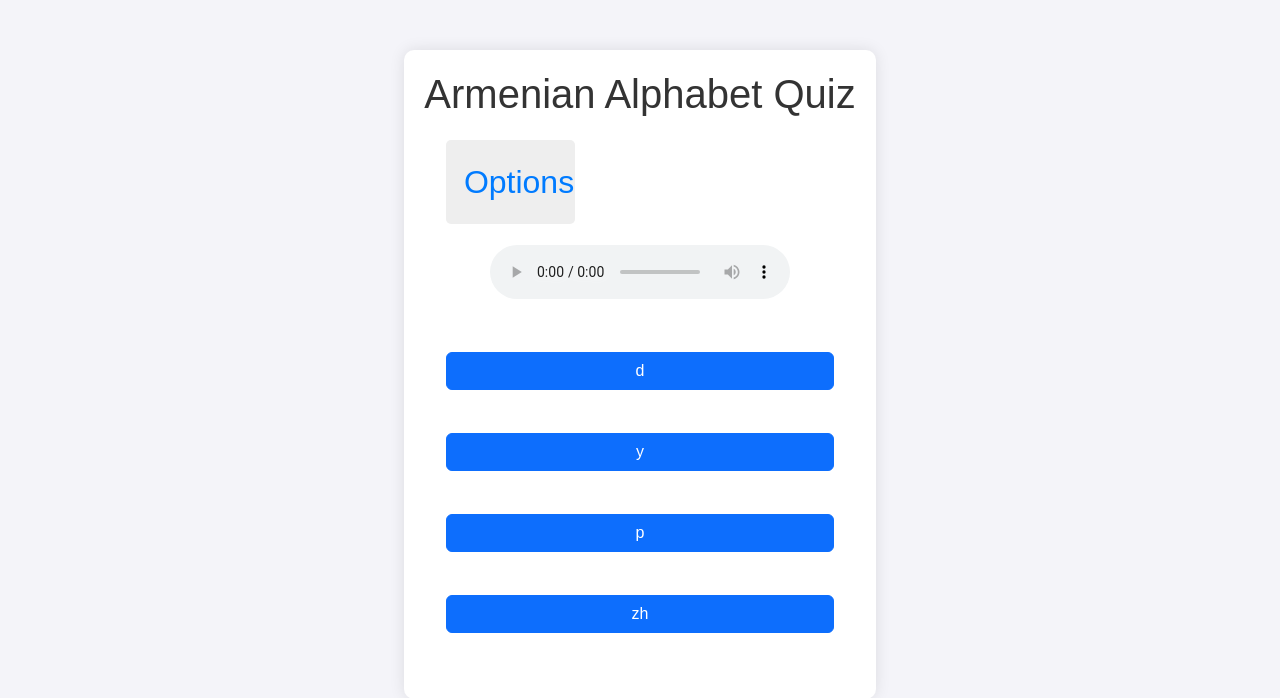
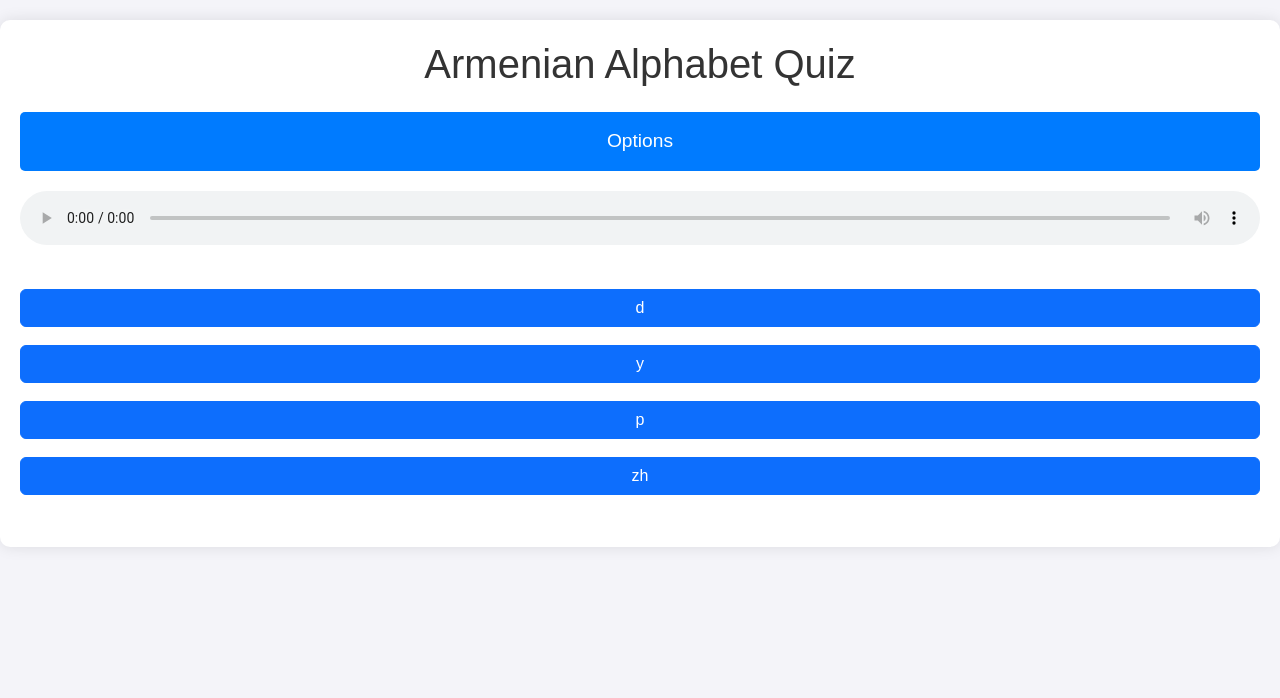
Before and after one commit to Reathe/armenian-quizz, a Flask app: page / in a window 1280 px wide. Shown: the top 698 px of the page. Run offline with Flask 3, Linux system fonts and the light colour scheme; some libraries are stand-ins or nearby versions.

Commit message:
better css

```diff
--- a/src/static/css/styles.css
+++ b/src/static/css/styles.css
@@ -4,8 +4,8 @@ body {
 }
 
 .container {
-    max-width: fit-content;
-    margin: 50px auto;
+    max-width: 100%;
+    margin: 20px auto;
     background: #ffffff;
     padding: 20px;
     box-shadow: 0px 0px 15px rgba(0, 0, 0, 0.1);
@@ -15,37 +15,43 @@ body {
 h1 {
     text-align: center;
     color: #333;
-    margin-bottom: auto;
+    margin-bottom: 20px;
 }
 
-label {
+.collapsible {
+    background-color: #007bff;
+    color: #ffffff;
+    cursor: pointer;
+    padding: 15px;
+    width: 100%;
+    border: none;
+    text-align: center;
     font-size: 1.2rem;
-    color: #666;
-    margin-right: auto;
+    border-radius: 5px;
+    margin-bottom: 20px;
+}
+
+.options {
+    padding: 20px;
+    display: none;
+    overflow: hidden;
+    background-color: #f9f9f9;
+    border-radius: 10px;
 }
 
 #question {
-    margin: auto;
-    font-size: auto;
+    font-size: 1.5rem;
+    color: #007bff;
+    margin-bottom: 20px;
     text-align: center;
-    color: #007bff;
-}
-
-#choices {
-    margin: auto;
-    text-align: center;
-    color: #333;
-}
-#choices > button {
-
 }
 
 button {
     display: block;
-    width: 90%;
-    padding: 8%;
-    margin: 5%;
-    font-size: 1000%;
+    width: 100%;
+    padding: 15px;
+    margin: 10px 0;
+    font-size: 1rem;
     color: #fff;
     background-color: #007bff;
     border: none;
@@ -58,48 +64,27 @@ button:hover {
     background-color: #0056b3;
 }
 
-/* Custom styles for SVG images */
 .handwritten-img {
-    width: auto; /* Adjust the size as needed */
+    max-width: 100px;
     height: auto;
+    margin: 0 auto;
     display: block;
-    margin: 0 auto;
 }
 
-.collapsible {
-    background-color: #eee;
-    color: #007bff;
-    cursor: pointer;
-    padding: 18px;
-    width: 30%;
-    border: none;
-    text-align: center;
-    font-size: 2rem;
-    align-self: auto;
-  }
-
-.options {
-    padding: 0 18px;
-    display: none;
-    overflow: hidden;
-    justify-content: space-between;
-    gap: 10px;
-    size-adjust: auto;
+#infoCard {
+    padding: 20px;
+    background-color: #f8f9fa;
+    box-shadow: 0px 0px 10px rgba(0, 0, 0, 0.1);
+    border-radius: 10px;
+    margin-top: 20px;
 }
 
-.form-check-input {
-    size-adjust: auto;
+#infoCard p {
+    font-size: 1.2rem;
 }
 
-.form-check-label {
-    font-size: small;
+#feedback {
+    font-size: 1.5rem;
+    text-align: center;
+    margin-top: 20px;
 }
-
-
-.form-check-input {
-    size-adjust: auto;
-}
-
-.form-check-label {
-    font-size: small;
-}
--- a/src/templates/quiz.html
+++ b/src/templates/quiz.html
@@ -3,6 +3,7 @@
 <head>
     <meta name="viewport" content="width=device-width, initial-scale=1.0" charset="UTF-8">
     <title>Armenian Alphabet Quiz</title>
+    <!-- Bootstrap CSS -->
     <link rel="stylesheet" href="{{ url_for('static', filename='css/bootstrap.min.css') }}">
     <link rel="stylesheet" href="{{ url_for('static', filename='css/styles.css') }}">
     <script>
@@ -37,9 +38,9 @@
             feedbackElement.textContent = ''; // Clear feedback
 
             if (data.question.endsWith('.ogg')) {
-                questionElement.innerHTML = `<audio controls src="${data.question}"></audio>`;
+                questionElement.innerHTML = `<audio controls src="${data.question}" class="w-100"></audio>`;
             } else if (data.question.endsWith('.svg')) {
-                questionElement.innerHTML = `<img src="${data.question}" class="handwritten-img" alt="Handwritten Letter">`;
+                questionElement.innerHTML = `<img src="${data.question}" class="handwritten-img img-fluid mx-auto d-block" alt="Handwritten Letter">`;
             } else {
                 questionElement.textContent = data.question;
             }
@@ -47,18 +48,17 @@
             data.choices.forEach(choice => {
                 let element;
                 if (choice.endsWith('.ogg')) {
-                    // Create audio element for pronunciation inside of a button
                     element = document.createElement('button');
-                    element.innerHTML = `<audio controls src="${choice}"></audio>`;
-                    element.className = "btn btn-primary btn-block";
+                    element.innerHTML = `<audio controls src="${choice}" class="w-100"></audio>`;
+                    element.className = "btn btn-primary btn-block mb-2";
                 } else if (choice.endsWith('.svg')) {
                     element = document.createElement('button');
-                    element.innerHTML = `<img src="${choice}" class="handwritten-img" alt="Handwritten Letter">`;
-                    element.className = "btn btn-primary btn-block";
+                    element.innerHTML = `<img src="${choice}" class="handwritten-img img-fluid mx-auto d-block" alt="Handwritten Letter">`;
+                    element.className = "btn btn-primary btn-block mb-2";
                 } else {
                     element = document.createElement('button');
                     element.textContent = choice;
-                    element.className = "btn btn-primary btn-block";
+                    element.className = "btn btn-primary btn-block mb-2";
                 }
                 element.onclick = () => checkAnswer(choice, data.correct, data.all_categories);
                 choicesElement.appendChild(element);
@@ -87,8 +87,8 @@
             document.getElementById('cardUppercase').textContent = allCategories.uppercase;
             document.getElementById('cardLowercase').textContent = allCategories.lowercase;
             document.getElementById('cardTranscription').textContent = allCategories.transcription;
-            document.getElementById('cardHandwritten').innerHTML = `<img src="${allCategories.handwritten}" class="handwritten-img">`;
-            document.getElementById('cardPronunciation').innerHTML = `<audio controls src="${allCategories.pronunciation}"></audio>`;
+            document.getElementById('cardHandwritten').innerHTML = `<img src="${allCategories.handwritten}" class="handwritten-img img-fluid mx-auto d-block">`;
+            document.getElementById('cardPronunciation').innerHTML = `<audio controls src="${allCategories.pronunciation}" class="w-100"></audio>`;
         }
 
         function closeCard() {
@@ -99,34 +99,35 @@
 </head>
 <body onload="fetchQuestion()">
     <div class="container">
-        <h1>Armenian Alphabet Quiz</h1>
+        <h1 class="text-center mb-4">Armenian Alphabet Quiz</h1>
 
-        <!-- Question Category Selection -->
+        <!-- Collapsible Options Section -->
         <button type="button" class="collapsible">Options</button>
         <div class="options">
+            <!-- Question Category Selection -->
             <form class="mb-4">
                 <h5>Select Question Category:</h5>
-            <div class="form-check form-check-inline">
+                <div class="form-check">
                     <input class="form-check-input" type="radio" name="questionCategory" id="uppercase" value="uppercase">
                     <label class="form-check-label" for="uppercase">Uppercase</label>
                 </div>
-            <div class="form-check form-check-inline">
+                <div class="form-check">
                     <input class="form-check-input" type="radio" name="questionCategory" id="lowercase" value="lowercase">
                     <label class="form-check-label" for="lowercase">Lowercase</label>
                 </div>
-            <div class="form-check form-check-inline">
+                <div class="form-check">
                     <input class="form-check-input" type="radio" name="questionCategory" id="transcription" value="transcription">
                     <label class="form-check-label" for="transcription">Transcription</label>
                 </div>
-            <div class="form-check form-check-inline">
+                <div class="form-check">
                     <input class="form-check-input" type="radio" name="questionCategory" id="pronunciation" value="pronunciation">
                     <label class="form-check-label" for="pronunciation">Pronunciation</label>
                 </div>
-            <div class="form-check form-check-inline">
+                <div class="form-check">
                     <input class="form-check-input" type="radio" name="questionCategory" id="handwritten" value="handwritten">
                     <label class="form-check-label" for="handwritten">Handwritten</label>
                 </div>
-            <div class="form-check form-check-inline">
+                <div class="form-check">
                     <input class="form-check-input" type="radio" name="questionCategory" id="randomQuestion" value="random" checked>
                     <label class="form-check-label" for="randomQuestion">Random</label>
                 </div>
@@ -135,40 +136,41 @@
             <!-- Answer Category Selection -->
             <form class="mb-4">
                 <h5>Select Answer Category:</h5>
-            <div class="form-check form-check-inline">
+                <div class="form-check">
                     <input class="form-check-input" type="radio" name="answerCategory" id="uppercaseAnswer" value="uppercase">
                     <label class="form-check-label" for="uppercaseAnswer">Uppercase</label>
                 </div>
-            <div class="form-check form-check-inline">
+                <div class="form-check">
                     <input class="form-check-input" type="radio" name="answerCategory" id="lowercaseAnswer" value="lowercase">
                     <label class="form-check-label" for="lowercaseAnswer">Lowercase</label>
                 </div>
-            <div class="form-check form-check-inline">
+                <div class="form-check">
                     <input class="form-check-input" type="radio" name="answerCategory" id="transcriptionAnswer" value="transcription">
                     <label class="form-check-label" for="transcriptionAnswer">Transcription</label>
                 </div>
-            <div class="form-check form-check-inline">
+                <div class="form-check">
                     <input class="form-check-input" type="radio" name="answerCategory" id="pronunciationAnswer" value="pronunciation">
                     <label class="form-check-label" for="pronunciationAnswer">Pronunciation</label>
                 </div>
-            <div class="form-check form-check-inline">
+                <div class="form-check">
                     <input class="form-check-input" type="radio" name="answerCategory" id="handwrittenAnswer" value="handwritten">
                     <label class="form-check-label" for="handwrittenAnswer">Handwritten</label>
                 </div>
-            <div class="form-check form-check-inline">
+                <div class="form-check">
                     <input class="form-check-input" type="radio" name="answerCategory" id="randomAnswer" value="random" checked>
                     <label class="form-check-label" for="randomAnswer">Random</label>
                 </div>
             </form>
         </div>
+
         <!-- Display Question and Choices -->
         <div id="question" class="mb-4"></div>
         <div id="choices"></div>
-        <div id="feedback" class="mt-4"></div>
+        <div id="feedback" class="mt-4 text-center"></div>
 
         <!-- Info Card for Incorrect Answer -->
-        <div id="infoCard" class="card" style="display: none; padding: 20px;">
-            <h5>Correct Answer Details</h5>
+        <div id="infoCard" class="card mt-4" style="display: none;">
+            <h5 class="text-center">Correct Answer Details</h5>
             <p><strong>Uppercase:</strong> <span id="cardUppercase"></span></p>
             <p><strong>Lowercase:</strong> <span id="cardLowercase"></span></p>
             <p><strong>Transcription:</strong> <span id="cardTranscription"></span></p>
@@ -177,11 +179,11 @@
             <button class="btn btn-primary" onclick="closeCard()">Next</button>
         </div>
     </div>
+
+    <!-- Collapsible Script -->
     <script>
         var coll = document.getElementsByClassName("collapsible");
-        var i;
-
-        for (i = 0; i < coll.length; i++) {
+        for (var i = 0; i < coll.length; i++) {
             coll[i].addEventListener("click", function() {
                 this.classList.toggle("active");
                 var content = this.nextElementSibling;
```
Lines whose indentation alone changed are shown as unchanged.
